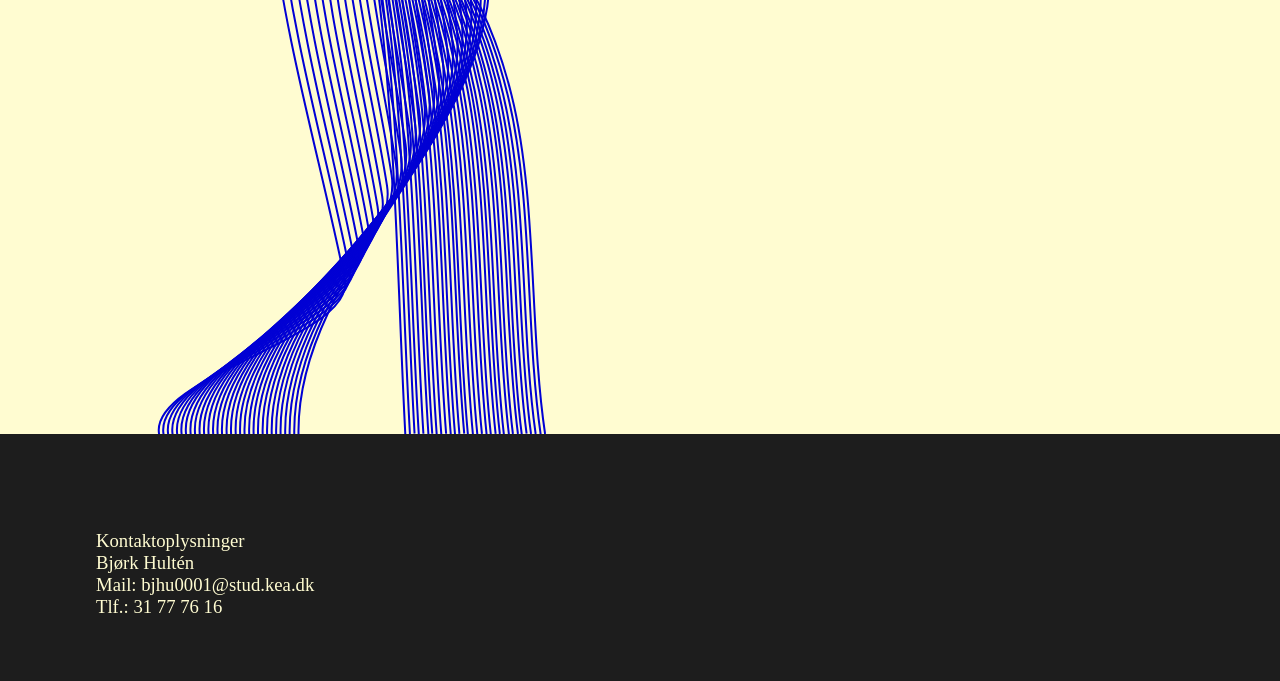
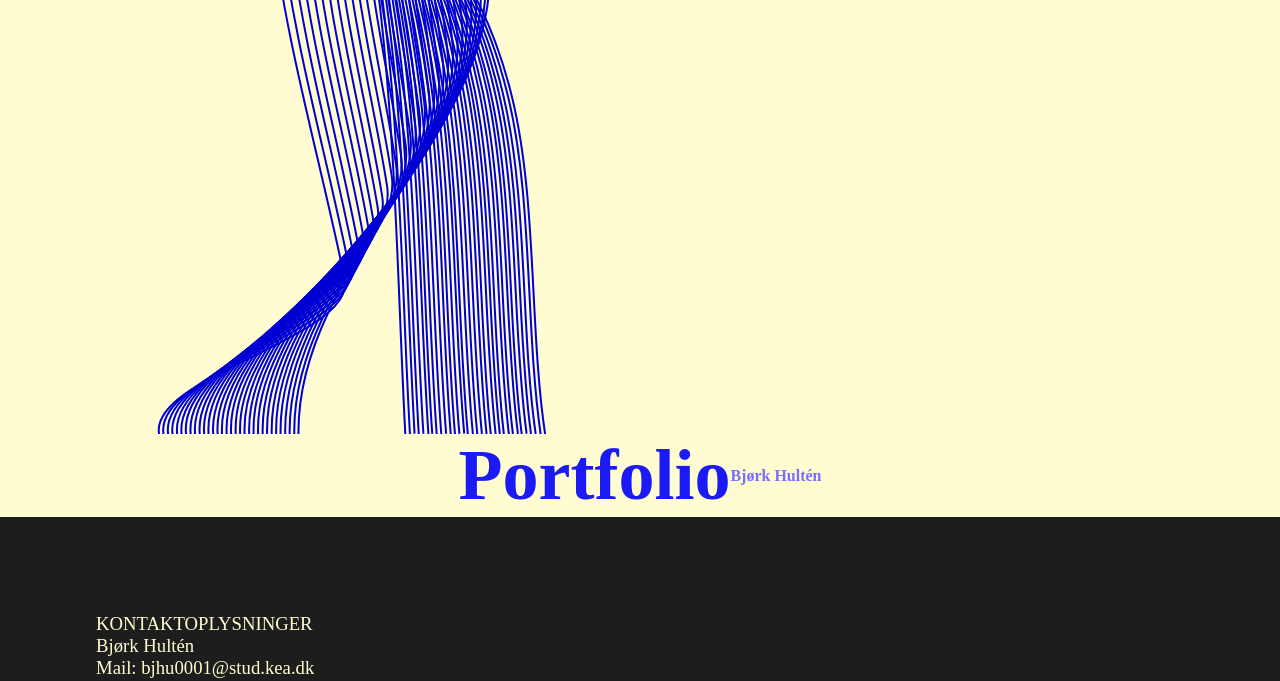
Before and after one commit to bjork-beep/portfoliosite, a plain HTML site: page index.html in a window 1280 px wide. Shown: the part 1738-2419 px from the top of the page. Drawn offline with Linux system fonts and the light colour scheme; a web font is replaced by a local one.

Commit message:
ekstracss

```diff
--- /dev/null
+++ b/index.css
@@ -0,0 +1,20 @@
+.figur1 {
+  aspect-ratio: 350/1080;
+  width: 55%;
+  background-image: url(images/figur_1.svg);
+  background-size: cover;
+  object-fit: cover;
+}
+/* ændres hvis jeg har tid */
+#overskrift {
+  display: flex;
+  justify-content: center;
+  align-items: center;
+  height: 100%;
+  width: 100%;
+  text-align: center;
+  /* position: absolute;
+  top: 45%;
+  left: 28%;
+  z-index: 1; */
+}
--- a/index.html
+++ b/index.html
@@ -12,11 +12,12 @@
     <link href="https://fonts.googleapis.com/css2?family=Chivo+Mono:ital,wght@0,100..900;1,100..900&display=swap"
         rel="stylesheet">
     <link rel="stylesheet" href="style.css">
+    <link rel="stylesheet" href="index.css">
     <title>Portfolio</title>
 </head>
 
 <body>
-    <div class="wrapper">
+
     <header>
         <div class="logo">
             <a href="index.html"><img src="images/logo1.webp" alt="logo"></a>
@@ -44,10 +45,14 @@
         </div>
     </main>
     <footer>
-            <h3>Kontaktoplysninger</h3>
+        <h3>KONTAKTOPLYSNINGER</h3>
         <h3>Bjørk Hultén <br> Mail: bjhu0001@stud.kea.dk <br> Tlf.: 31 77 76 16</h3>
+
+        <div class="logo">
+            <a href="index.html"><img src="images/logo1.webp" alt="logo"></a>
+        </div>
     </footer>
-    </div>
+
     <script src="script.js"></script>
 </body>
 
--- a/style.css
+++ b/style.css
@@ -40,21 +40,8 @@ img {
   width: 100%;
 }
 
-html,
-body {
+html {
   background-color: var(--secondary);
-  height: 100%;
-  margin: 0;
-}
-
-main {
-  flex: 1;
-} /** skubber footeren ned i bunden af siden */
-
-.wrapper {
-  display: flex;
-  flex-direction: column;
-  min-height: 100%;
 }
 
 /** fonte **/
@@ -166,6 +153,7 @@ nav {
 
   .burger.active .menu {
     background-color: var(--primary);
+    z-index: 2000;
   }
 
   nav.active .menu {
@@ -177,7 +165,6 @@ nav {
     left: 0;
     bottom: 0;
     width: 100%;
-    z-index: 1000;
     justify-content: center; /* vertikal */
     align-items: center; /* horisontal */
   }
@@ -210,18 +197,9 @@ footer h3 {
   color: var(--secondary);
 }
 
+/* main {
+  padding-left: var(--space-md);
+  padding-right: var(--space-md);
+} */
+
 /**** forside ****/
-
-.herosection {
-  aspect-ratio: 350/1080;
-  width: 55%;
-  background-image: url(images/figur_1.svg);
-  background-size: cover;
-  object-fit: cover;
-}
-/* ændres hvis jeg har tid */
-#overskrift {
-  position: absolute;
-  top: 45%;
-  left: 35%;
-}
```
Also changed, not shown: layout.css (added). Lines whose indentation alone changed are shown as unchanged.
